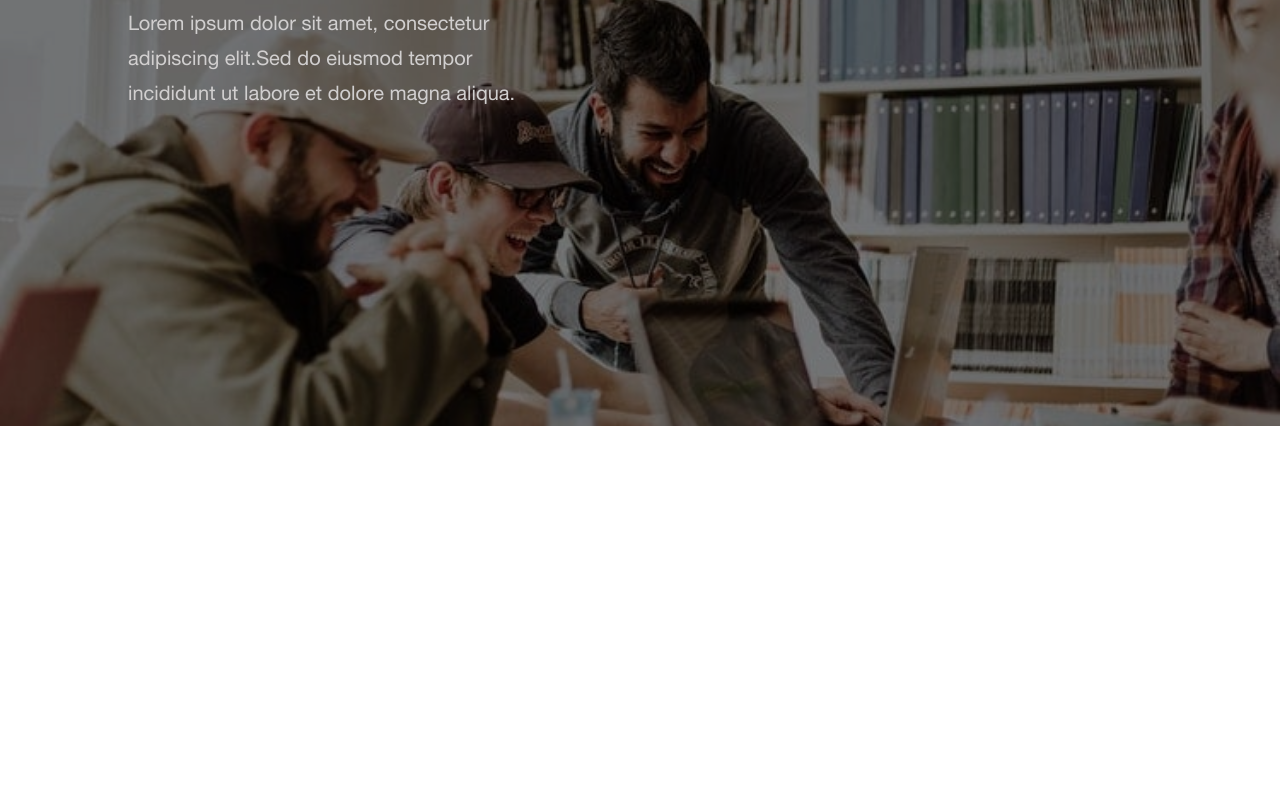
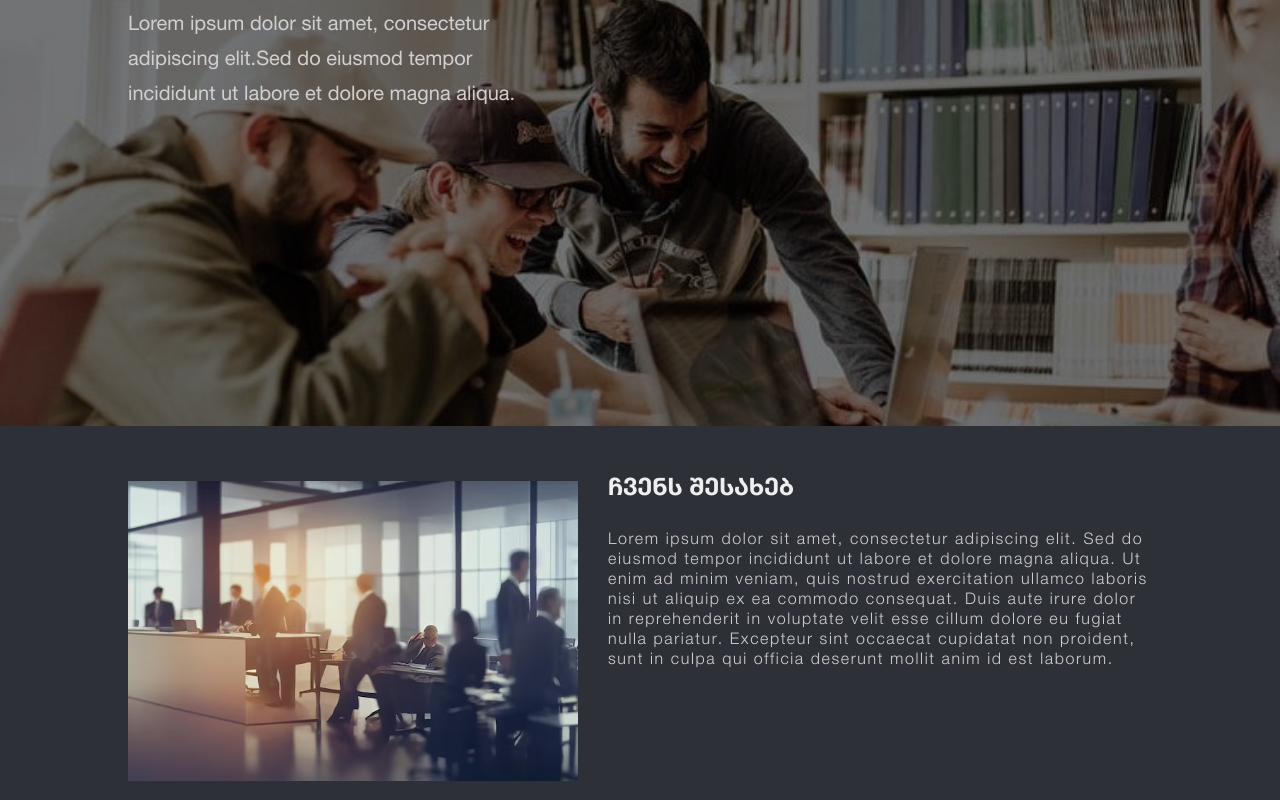
Before and after one commit to TeaChareqishvili/Teona-Chareqishvili-TBC, a React (Create React App) app: page / in a window 1280 px wide. Shown: the part 362-1162 px from the top of the page. Before the commit the page ends 800 px from the top, so only its background shows below. Built offline with nearby package versions, Linux system fonts and the light colour scheme.

Commit message:
abous us content

```diff
--- a/src/App.css
+++ b/src/App.css
@@ -101,6 +101,53 @@
     max-width:400px;
   }
 
+  /* abous us section style */
+
+  .about-us{
+    width:100%;
+    margin:40px 0;
+    display: flex;
+    align-items: center;
+    justify-content: center;
+  }
+  .about-us-container{
+    width:80%;
+    margin:auto;
+    display: flex;
+    align-items: center;
+    justify-content: center;
+    flex-direction:column-reverse;
+
+  }
+
+
+  .about-us-text>h2{
+    color:#edeeee;
+    font-family: "tbc-helvetica-bold";
+    font-feature-settings: "case" on;
+    font-size: 24px;
+    line-height: 1.75;
+  }
+  .about-us-text>p{
+    color:#d1cfcf;
+    letter-spacing: 1.6px;
+    font-family: "tbc-helvetica-light";
+    font-size:16px;
+    margin:20px 0;
+  }
+  .about-us-img{
+    width:100%;
+    position: relative;
+  }
+
+  .about-us-img>img{
+    width:100%;
+    height: 100%;
+    margin:15px 0;
+    object-fit: cover;
+  }
+
+
   @media(min-width:1024px){
 
     /* header style */
@@ -121,4 +168,18 @@
       .banner-content>p{
         font-size:20px;
       }
+
+      /* about us section style */
+      .about-us-container{
+        align-items: flex-start;
+        flex-direction: row;
+        justify-content: space-between;
+      }
+      .about-us-text{
+        margin-left:30px;
+        max-width:550px;
+      }
+      .about-us-img{
+        min-width:450px;
+      }
   }
--- a/src/App.js
+++ b/src/App.js
@@ -34,6 +34,26 @@ function App() {
           </p>
         </div>
       </section>
+      <section className="about-us">
+        <div className="about-us-container">
+          <div className="about-us-img">
+            <img src="../image/aboutUs.jpg" alt="company" />
+          </div>
+          <div className="about-us-text">
+            <h2>ჩვენს შესახებ</h2>
+            <p>
+            Lorem ipsum dolor sit amet, consectetur adipiscing elit. Sed do
+            eiusmod tempor incididunt ut labore et dolore magna aliqua. Ut enim
+            ad minim veniam, quis nostrud exercitation ullamco laboris nisi ut
+            aliquip ex ea commodo consequat. Duis aute irure dolor in
+            reprehenderit in voluptate velit esse cillum dolore eu fugiat nulla
+            pariatur. Excepteur sint occaecat cupidatat non proident, sunt in
+            culpa qui officia deserunt mollit anim id est laborum.
+          </p>
+          </div>
+
+        </div>
+      </section>
     </div>
   );
 }
--- a/src/index.css
+++ b/src/index.css
@@ -9,6 +9,7 @@
 body{
   width:100%;
   height:100vh;
+  background-color: #2e3037;
 }
 
 @font-face {
```
Also changed, not shown: public/image/aboutUs.jpg (added).
